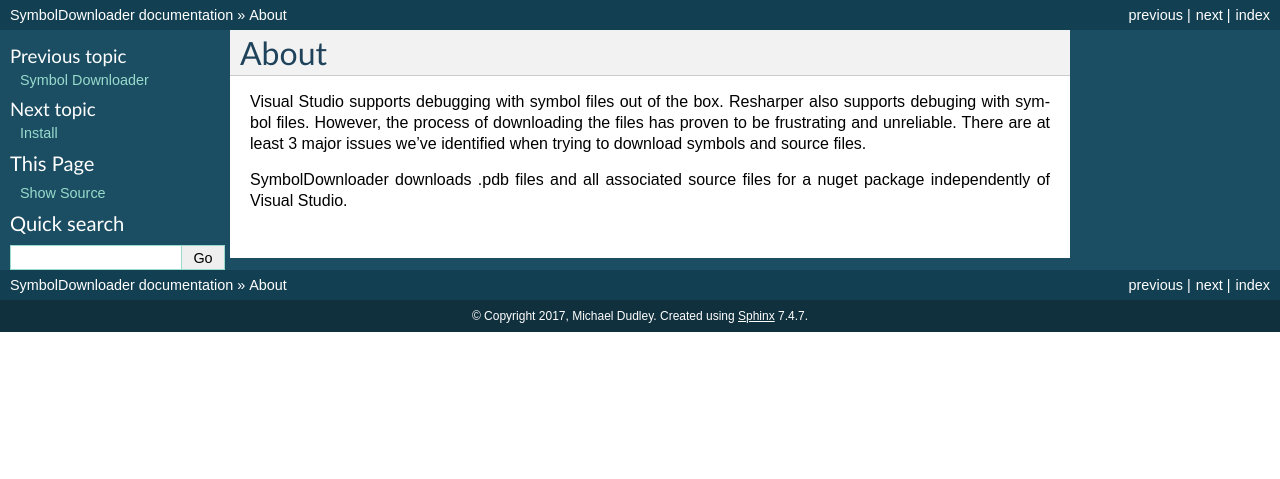
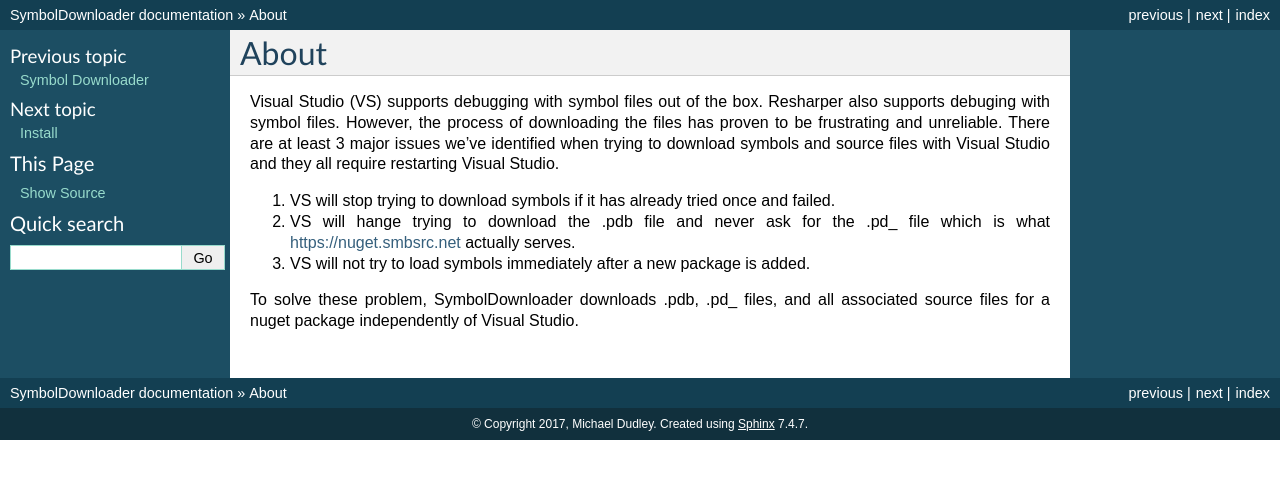
Before and after one commit to Miruken-DotNet/SymbolDownloader, a Sphinx documentation site: the page built from Doc/article/en-US/about.rst, in a window 1280 px wide. Shown: the top 479 px of the page. Built offline with Sphinx 7.4.7, drawn with Linux system fonts in a browser that asks for light colours.

Commit message:
Update about.rst

```diff
--- a/Doc/article/en-US/about.rst
+++ b/Doc/article/en-US/about.rst
@@ -2,7 +2,12 @@
 About
 =====
 
-Visual Studio supports debugging with symbol files out of the box.  Resharper also supports debuging with symbol files.  However, the process of downloading the files has proven to be frustrating and unreliable.  There are at least 3 major issues we've identified when trying to download symbols and source files.
+Visual Studio (VS) supports debugging with symbol files out of the box.  Resharper also supports debuging with symbol files.  However, the process of downloading the files has proven to be frustrating and unreliable.  There are at least 3 major issues we've identified when trying to download symbols and source files with Visual Studio and they all require restarting Visual Studio.
 
+1. VS will stop trying to download symbols if it has already tried once and failed.
 
-SymbolDownloader downloads .pdb files and all associated source files for a nuget package independently of Visual Studio.
+2. VS will hange trying to download the .pdb file and never ask for the .pd_ file which is what https://nuget.smbsrc.net actually serves.
+
+3. VS will not try to load symbols immediately after a new package is added.
+
+To solve these problem, SymbolDownloader downloads .pdb, .pd_ files,  and all associated source files for a nuget package independently of Visual Studio.
```
